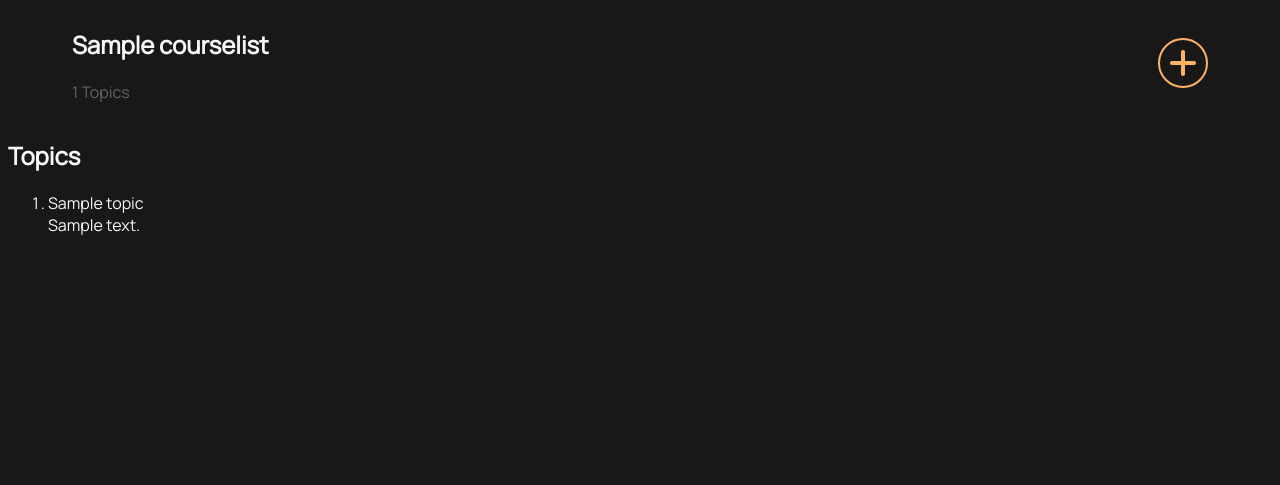
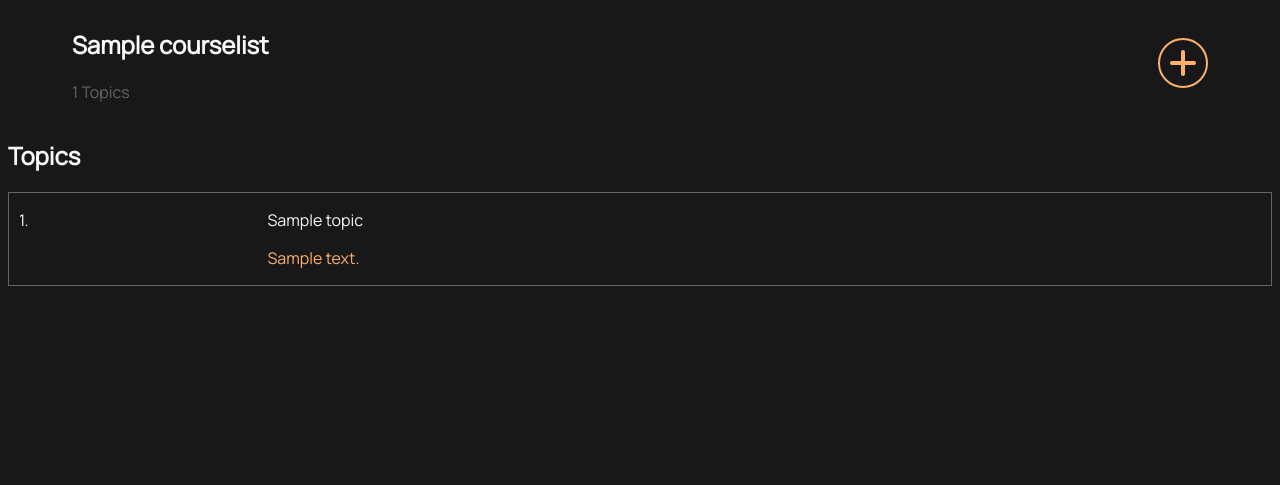
Before and after one commit to Uthmanbello/courses, a Django app: page /courses/1/ in a window 1280 px wide. Shown: the top 485 px of the page. Run offline with Django 4.2, Linux system fonts and the light colour scheme; tables that the repository leaves empty hold one stand-in row (values such as "Sample post"); some libraries are stand-ins or nearby versions.

Commit message:
Style course detail page

```diff
--- a/src/courses/courselist/templates/base.html
+++ b/src/courses/courselist/templates/base.html
@@ -171,6 +171,23 @@
             padding: 10px;
         }
 
+        .topics {
+            margin: 0;
+            padding: 0;
+        }
+
+        .topic-item {
+            justify-content: space-between;
+            border: 1px solid #656469;
+            padding: 0px 10px;
+            margin: 5px 0;
+
+        }
+
+        .topic-duration {
+            flex-basis: 80%;
+        }
+
         .footer-icons {
             justify-content: space-between;
             align-items: center;
--- a/src/courses/courselist/templates/course_detail.html
+++ b/src/courses/courselist/templates/course_detail.html
@@ -10,12 +10,19 @@
 </div>
 
     <h2>Topics</h2>
-    <ol>
+    <ol class="topics">
         {% for topic in course.topics.all %}
-        <li>{{ topic.title }}<br>{{ topic.description }}</li>
+        <li class="row topic-item">
+            <p>{{ forloop.counter }}.</p>
+            <div class="topic-duration">
+                <p>{{ topic.title }}</p>
+                <p class="primary">{{ topic.description }}</p>
+            </div>
+        </li>
         {% endfor %}
     </ol>
 
+    <div class="empty"></div>
     <footer class="footer-icons row">
         <a href="{% url 'landing_page' %}"><i class="fa-solid fa-house"></i></a>
         <a href=""><i class="fa-solid fa-magnifying-glass"></i></a>
--- a/src/courses/courselist/templates/course_list.html
+++ b/src/courses/courselist/templates/course_list.html
@@ -13,8 +13,8 @@
         <a href="{% url 'course_detail' course.id %}" class="secondary"><li class="course">{{ course.name }} <span class="light-grey">{{ course.topics_count }} topics</span></li></a>
         {% endfor %}
     </ul>
+
     <div class="empty"></div>
-
     <footer class="footer-icons row">
         <a href="{% url 'landing_page' %}"><i class="fa-solid fa-house"></i></a>
         <a href=""><i class="fa-solid fa-magnifying-glass"></i></a>
```
